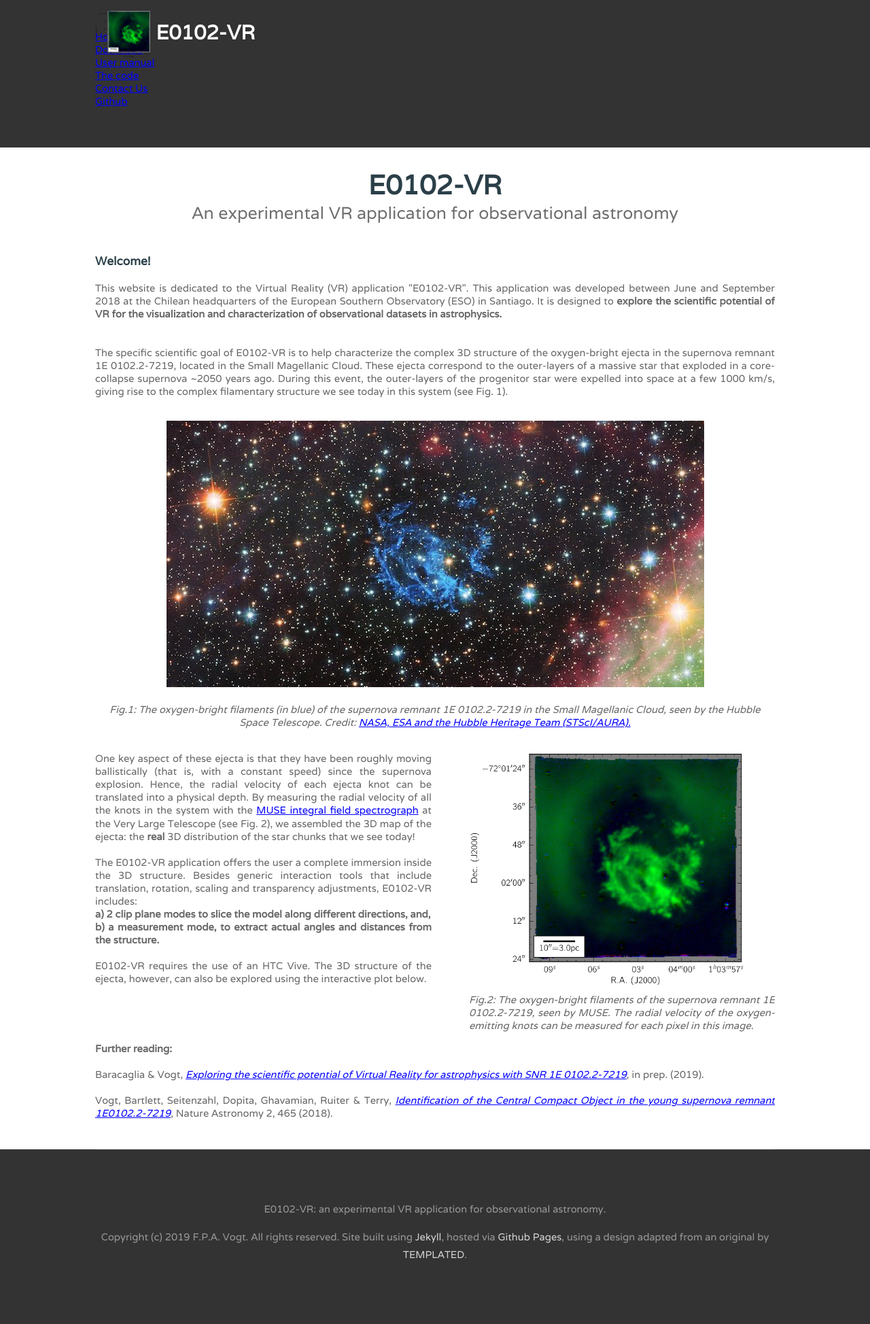
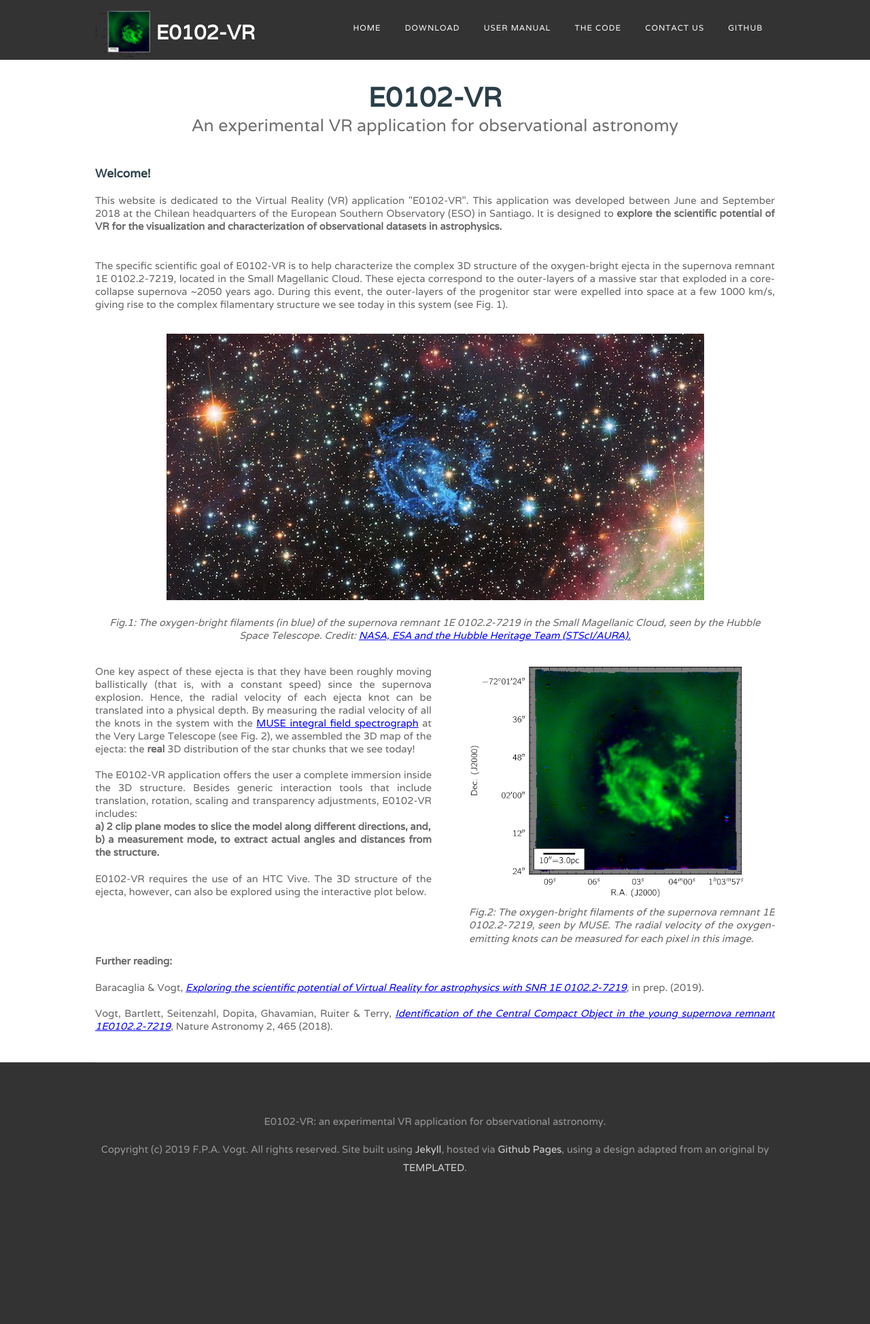
Before and after one commit to fpavogt/E0102-VR, a Jekyll site: the page built from index.html, in a window 1280 px wide. Shown: the whole page at 68% size. Built offline with Jekyll 4.4.1, drawn with Linux system fonts in a browser that asks for light colours; after the commit the page ends 1819 px from its top, so only the background shows below that.

```diff
--- a/_includes/header.html
+++ b/_includes/header.html
@@ -3,7 +3,7 @@
 		<div id="logo">
 			<h1><img src="./images/E0102_muse.png" style="width:10%;vertical-align:middle"/> <a href="#">E0102-VR</a></h1>
 		</div>
-		<div id="menu style="vertical-align:middle">
+		<div id="menu" style="vertical-align:middle">
 			<ul>
 				<li><a href="index.html" accesskey="1" title="">Home</a></li>
 				<li><a href="download.html" accesskey="2" title="">Download</a></li>
```
